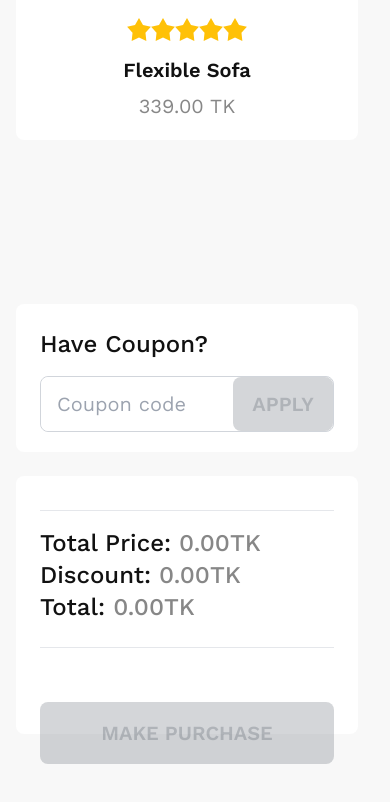
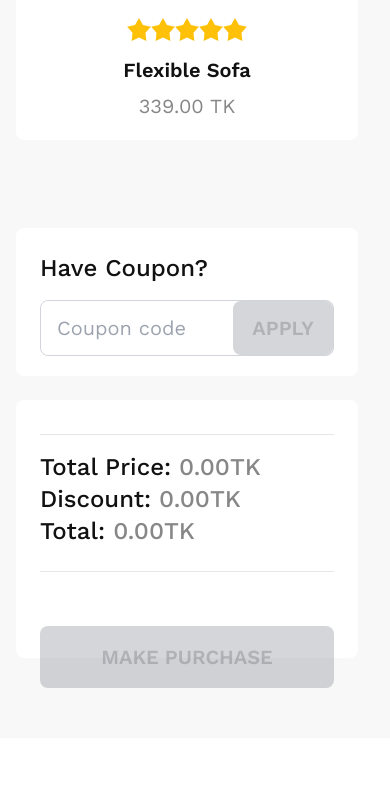
Before and after one commit to smhasan-shahriar/summer-sale, a plain HTML site: page index.html in a window 390 px wide. Shown: the part 4841-5643 px from the top of the page. After the commit the page ends 5579 px from the top, so only its background shows below. Drawn offline with nearby package versions, Linux system fonts and the light colour scheme.

Commit message:
cart section margin optimized for tablet and mobile screen

```diff
--- a/index.html
+++ b/index.html
@@ -198,7 +198,7 @@
             <div></div>
         </div>
         <!-- cart section  -->
-        <div class="mt-[92px]">
+        <div class="lg:mt-[92px] mt-4">
             <!-- coupon section  -->
             <section class="w-[342px] h-[148px] p-6 bg-white rounded-lg">
                 <h4 class="text-2xl font-medium mb-4">Have Coupon?</h4>
```
